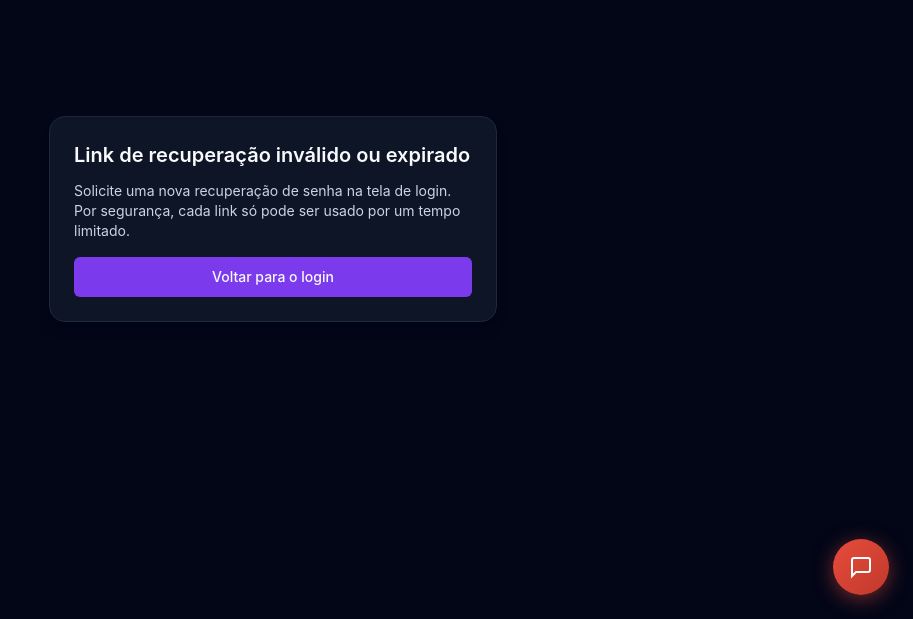
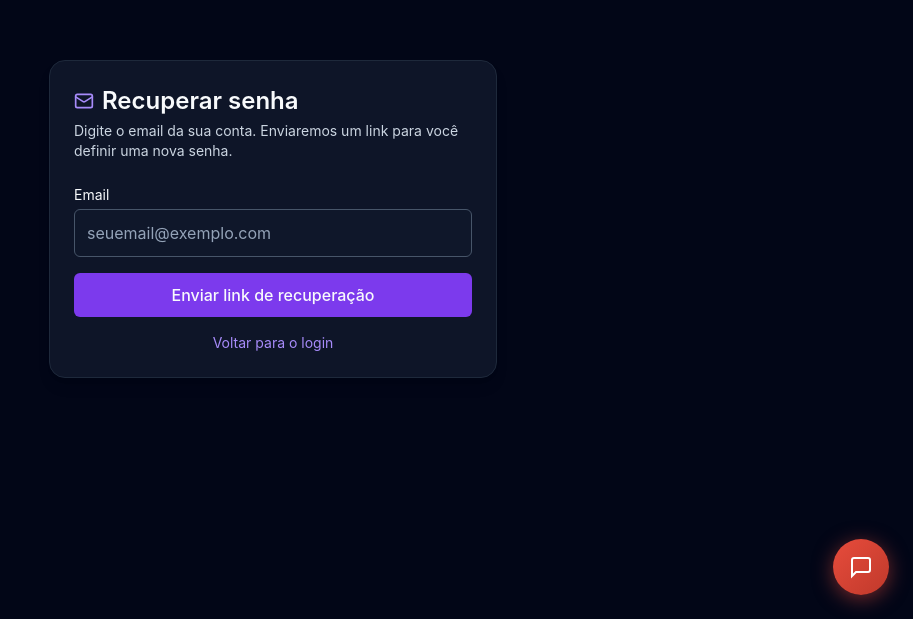
Before and after one commit to tessuportegeral-hue/doramasplus-front, a React (Vite) app: page /reset-password in a window 1280 px wide. Shown: the part 181-800 px from the top of the page, without its empty margins (367-1280 px from the left). Built offline with nearby package versions, Linux system fonts and the light colour scheme.

Commit message:
fix: separa fluxos de pedir email e definir nova senha em /reset-password

```diff
--- a/src/pages/ResetPassword.jsx
+++ b/src/pages/ResetPassword.jsx
@@ -5,42 +5,120 @@ import { supabase } from '@/lib/supabaseClient';
 import { Button } from '@/components/ui/button';
 import { Input } from '@/components/ui/input';
 import { useToast } from '@/components/ui/use-toast';
-import { Loader2, Eye, EyeOff } from 'lucide-react';
+import { Loader2, Eye, EyeOff, Mail, CheckCircle2 } from 'lucide-react';
 
 const ResetPassword = () => {
   const navigate = useNavigate();
   const { toast } = useToast();
 
-  const [checkingLink, setCheckingLink] = useState(true);
-  const [validLink, setValidLink] = useState(false);
+  // 'checking' | 'request' | 'reset' | 'invalid'
+  const [mode, setMode] = useState('checking');
 
+  // Fluxo 1: pedir recuperação por email
+  const [email, setEmail] = useState('');
+  const [requestSent, setRequestSent] = useState(false);
+
+  // Fluxo 2: definir nova senha
   const [password, setPassword] = useState('');
   const [passwordConfirm, setPasswordConfirm] = useState('');
+  const [showPassword, setShowPassword] = useState(false);
+
   const [loading, setLoading] = useState(false);
-  const [showPassword, setShowPassword] = useState(false); // controla olhinho
 
-  // Verifica se o usuário veio de um link de recuperação válido
+  // Decide o fluxo com base na URL:
+  // - sem indicador de recuperação → formulário pra pedir email
+  // - com indicador → aguarda sessão de recuperação e abre o formulário de nova senha
   useEffect(() => {
-    const checkRecoverySession = async () => {
+    const hash = window.location.hash || '';
+    const search = window.location.search || '';
+    const hasRecoveryHash =
+      hash.includes('type=recovery') || hash.includes('access_token');
+    const hasRecoveryQuery =
+      search.includes('code=') || search.includes('token=');
+
+    if (!hasRecoveryHash && !hasRecoveryQuery) {
+      setMode('request');
+      return;
+    }
+
+    let resolved = false;
+
+    const { data: sub } = supabase.auth.onAuthStateChange((event) => {
+      if (event === 'PASSWORD_RECOVERY' || event === 'SIGNED_IN') {
+        resolved = true;
+        setMode('reset');
+      }
+    });
+
+    // Fallback: se em 4s nenhum evento disparou, valida com getSession
+    const t = setTimeout(async () => {
+      if (resolved) return;
       try {
-        const { data, error } = await supabase.auth.getUser();
+        const { data } = await supabase.auth.getSession();
+        if (data?.session?.user) {
+          setMode('reset');
+        } else {
+          setMode('invalid');
+        }
+      } catch {
+        setMode('invalid');
+      }
+    }, 4000);
 
-        if (error || !data?.user) {
-          setValidLink(false);
-        } else {
-          setValidLink(true);
-        }
-      } catch (err) {
-        console.error('Erro ao verificar sessão de recuperação:', err);
-        setValidLink(false);
-      } finally {
-        setCheckingLink(false);
-      }
+    return () => {
+      clearTimeout(t);
+      sub?.subscription?.unsubscribe?.();
     };
-
-    checkRecoverySession();
   }, []);
 
+  // -------- Fluxo 1: pedir email de recuperação --------
+  const handleRequestReset = async (e) => {
+    e.preventDefault();
+    const cleanEmail = email.trim().toLowerCase();
+    if (!cleanEmail) {
+      toast({
+        title: 'Informe seu email',
+        description: 'Digite o email da sua conta para enviarmos o link.',
+        variant: 'destructive',
+      });
+      return;
+    }
+
+    try {
+      setLoading(true);
+      const { error } = await supabase.auth.resetPasswordForEmail(cleanEmail, {
+        redirectTo: `${window.location.origin}/reset-password`,
+      });
+
+      if (error) {
+        console.error('Erro ao solicitar recuperação:', error);
+        toast({
+          title: 'Erro ao enviar email',
+          description: error.message || 'Tente novamente em alguns instantes.',
+          variant: 'destructive',
+        });
+        return;
+      }
+
+      setRequestSent(true);
+      toast({
+        title: 'Email enviado!',
+        description:
+          'Confira sua caixa de entrada (e o spam) e siga o link para redefinir sua senha.',
+      });
+    } catch (err) {
+      console.error('Erro inesperado ao solicitar recuperação:', err);
+      toast({
+        title: 'Erro inesperado',
+        description: 'Tente novamente em alguns instantes.',
+        variant: 'destructive',
+      });
+    } finally {
+      setLoading(false);
+    }
+  };
+
+  // -------- Fluxo 2: definir nova senha --------
   const handleSubmit = async (e) => {
     e.preventDefault();
 
@@ -74,9 +152,7 @@ const ResetPassword = () => {
     try {
       setLoading(true);
 
-      const { error } = await supabase.auth.updateUser({
-        password,
-      });
+      const { error } = await supabase.auth.updateUser({ password });
 
       if (error) {
         console.error('Erro ao atualizar senha:', error);
@@ -108,12 +184,12 @@ const ResetPassword = () => {
     }
   };
 
-  // Enquanto verifica se existe sessão de recuperação
-  if (checkingLink) {
+  // ----- Loading inicial enquanto decide o modo -----
+  if (mode === 'checking') {
     return (
       <>
         <Helmet>
-          <title>Redefinir senha | DoramasPlus</title>
+          <title>Recuperar senha | DoramasPlus</title>
         </Helmet>
         <div className="min-h-screen flex items-center justify-center bg-slate-950 text-slate-50">
           <div className="flex flex-col items-center gap-3">
@@ -125,8 +201,84 @@ const ResetPassword = () => {
     );
   }
 
-  // Se não tiver sessão válida, mostra mensagem de link inválido/expirado
-  if (!validLink) {
+  // ----- Modo 1: pedir recuperação por email -----
+  if (mode === 'request') {
+    return (
+      <>
+        <Helmet>
+          <title>Recuperar senha | DoramasPlus</title>
+        </Helmet>
+        <div className="min-h-screen flex items-center justify-center bg-slate-950 text-slate-50 px-4">
+          <div className="max-w-md w-full bg-slate-900/95 rounded-2xl p-6 shadow-lg border border-slate-800">
+            {requestSent ? (
+              <div className="text-center">
+                <CheckCircle2 className="w-12 h-12 text-emerald-400 mx-auto mb-3" />
+                <h1 className="text-2xl font-semibold mb-2">Email enviado!</h1>
+                <p className="text-sm text-slate-300 mb-6">
+                  Enviamos um link de recuperação para <strong>{email}</strong>.
+                  Confira sua caixa de entrada e a pasta de spam.
+                </p>
+                <Button className="w-full" onClick={() => navigate('/login')}>
+                  Voltar para o login
+                </Button>
+              </div>
+            ) : (
+              <>
+                <div className="flex items-center gap-2 mb-1">
+                  <Mail className="w-5 h-5 text-violet-400" />
+                  <h1 className="text-2xl font-semibold">Recuperar senha</h1>
+                </div>
+                <p className="text-sm text-slate-300 mb-6">
+                  Digite o email da sua conta. Enviaremos um link para você
+                  definir uma nova senha.
+                </p>
+
+                <form onSubmit={handleRequestReset} className="space-y-4">
+                  <div>
+                    <label className="text-sm mb-1 block">Email</label>
+                    <Input
+                      type="email"
+                      placeholder="seuemail@exemplo.com"
+                      value={email}
+                      onChange={(e) => setEmail(e.target.value)}
+                      autoComplete="email"
+                      className="h-12 text-base bg-slate-900 text-slate-50 placeholder:text-slate-400 border border-slate-600 focus-visible:ring-2 focus-visible:ring-violet-500 focus-visible:border-violet-500"
+                    />
+                  </div>
+
+                  <Button
+                    type="submit"
+                    className="w-full mt-2 h-11 text-base"
+                    disabled={loading}
+                  >
+                    {loading ? (
+                      <>
+                        <Loader2 className="mr-2 h-4 w-4 animate-spin" />
+                        Enviando...
+                      </>
+                    ) : (
+                      'Enviar link de recuperação'
+                    )}
+                  </Button>
+                </form>
+
+                <button
+                  type="button"
+                  onClick={() => navigate('/login')}
+                  className="block mt-4 text-sm text-violet-400 hover:underline mx-auto"
+                >
+                  Voltar para o login
+                </button>
+              </>
+            )}
+          </div>
+        </div>
+      </>
+    );
+  }
+
+  // ----- Link inválido / expirado -----
+  if (mode === 'invalid') {
     return (
       <>
         <Helmet>
@@ -138,14 +290,16 @@ const ResetPassword = () => {
               Link de recuperação inválido ou expirado
             </h1>
             <p className="text-sm text-slate-300 mb-4">
-              Solicite uma nova recuperação de senha na tela de login.
+              Solicite uma nova recuperação de senha.
               Por segurança, cada link só pode ser usado por um tempo limitado.
             </p>
             <Button
               className="w-full"
-              onClick={() => navigate('/login')}
+              onClick={() => {
+                window.location.replace('/reset-password');
+              }}
             >
-              Voltar para o login
+              Solicitar novo link
             </Button>
           </div>
         </div>
@@ -153,7 +307,7 @@ const ResetPassword = () => {
     );
   }
 
-  // Tela normal de redefinição de senha
+  // ----- Modo 2: definir nova senha (após clicar no link do email) -----
   return (
     <>
       <Helmet>
```
